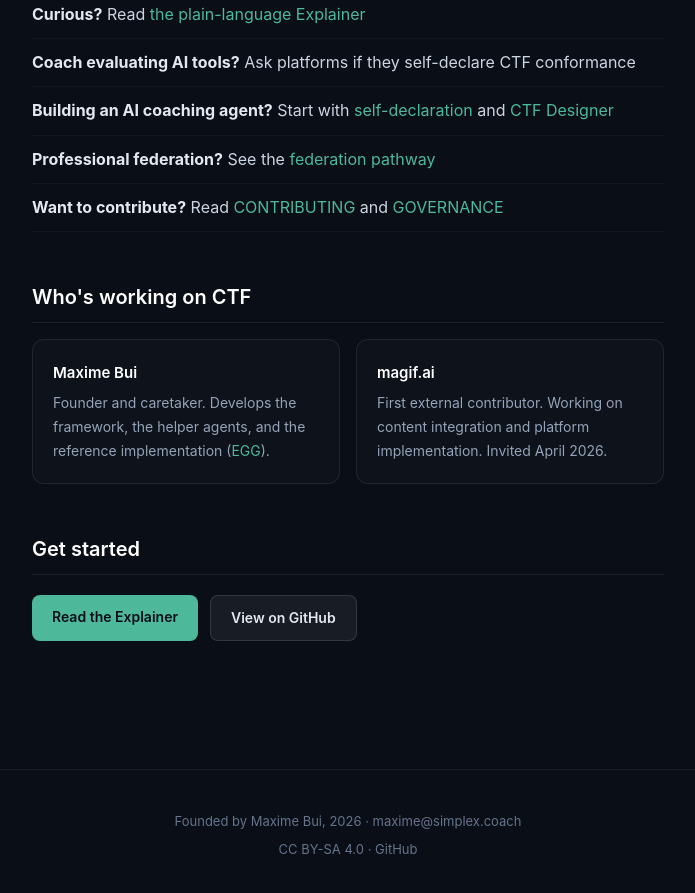
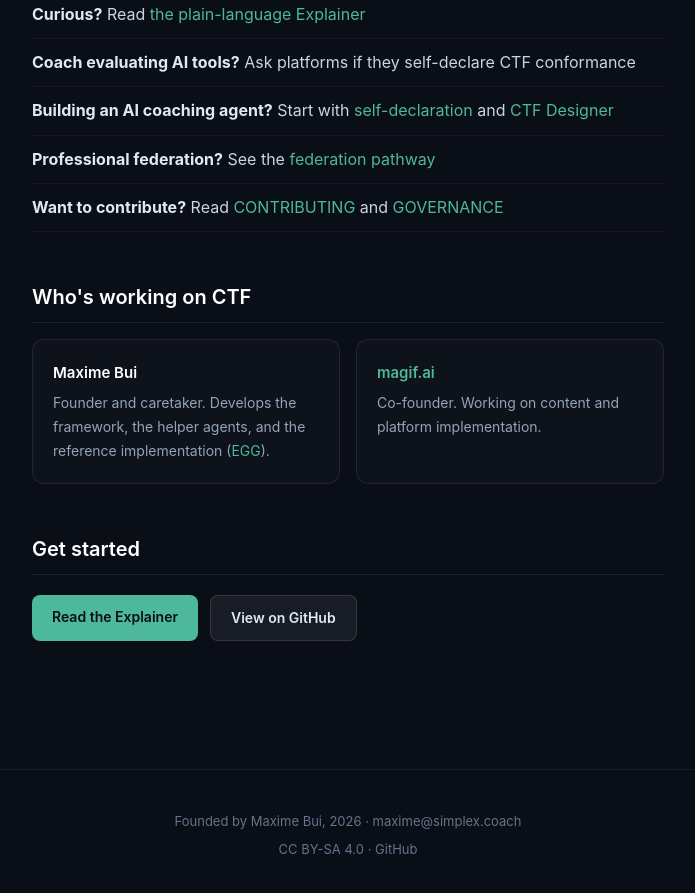
Before and after one commit to macsimplex/coaching-trust-framework, a Jekyll site: the page built from index.html, in a window 1280 px wide and 900 px high, scrolled down 1594 px. Shown: the top 893 px of the window, without its empty margins (292-987 px from the left). Built offline with Jekyll 4.4.1, drawn with Linux system fonts in a browser that asks for light colours; nearby versions of some CDN libraries; a script that is not in the unit is left out.

Commit message:
magif.ai as co-founder with link

```diff
--- a/index.html
+++ b/index.html
@@ -124,8 +124,8 @@ body.fr .content [lang="en"], body.fr .hero [lang="en"] { display: none; }
           <p>Founder and caretaker. Develops the framework, the helper agents, and the reference implementation (<a href="https://egg.simplex.coach">EGG</a>).</p>
         </div>
         <div class="principle">
-          <h3>magif.ai</h3>
-          <p>First external contributor. Working on content integration and platform implementation. Invited April 2026.</p>
+          <h3><a href="https://magif.ai">magif.ai</a></h3>
+          <p>Co-founder. Working on content and platform implementation.</p>
         </div>
       </div>
     </div>
@@ -184,8 +184,8 @@ body.fr .content [lang="en"], body.fr .hero [lang="en"] { display: none; }
           <p>Fondateur et caretaker. Developpe le cadre, les agents auxiliaires, et l'implementation de reference (<a href="https://egg.simplex.coach">EGG</a>).</p>
         </div>
         <div class="principle">
-          <h3>magif.ai</h3>
-          <p>Premier contributeur externe. Travaille sur le contenu et l'integration a sa plateforme. Invite en avril 2026.</p>
+          <h3><a href="https://magif.ai">magif.ai</a></h3>
+          <p>Co-fondateur. Travaille sur le contenu et l'integration a sa plateforme.</p>
         </div>
       </div>
     </div>
```
